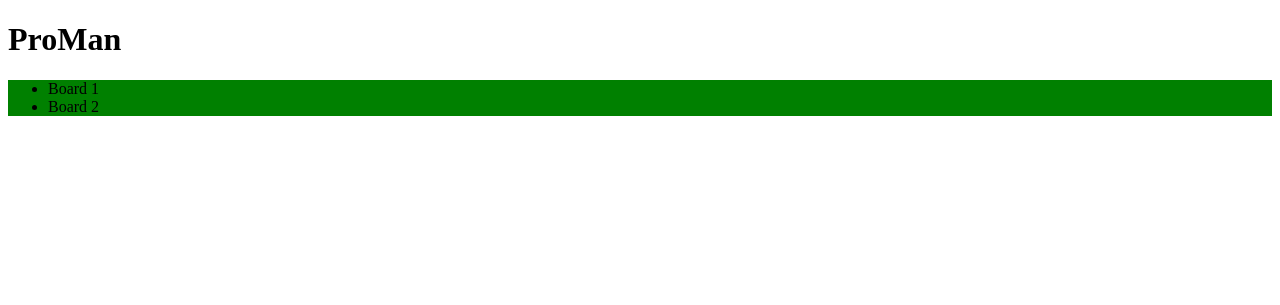
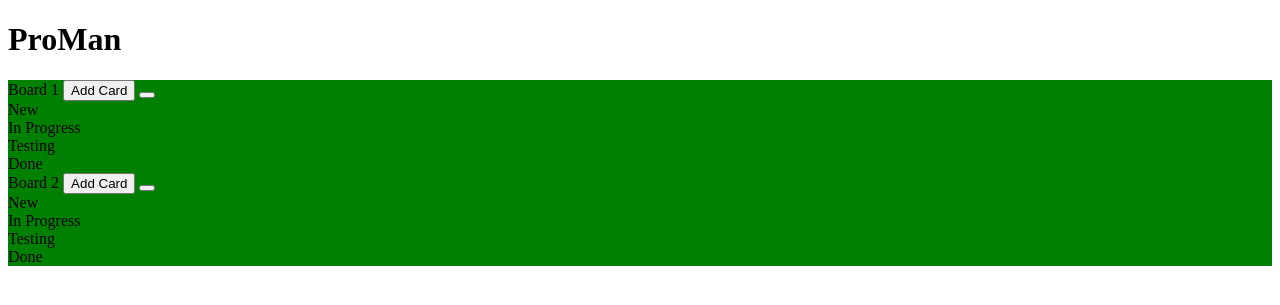
Before and after one commit to peterbarkoczi/Proman, a Flask app: page / in a window 1280 px wide. Shown: the top 305 px of the page. Run offline with Flask 2, Linux system fonts and the light colour scheme; parts of the project's set-up code (start-up, migrations or seed data) failed here and were passed over.

Commit message:
refactor showBoards

```diff
--- a/static/js/dom.js
+++ b/static/js/dom.js
@@ -33,22 +33,15 @@ export let dom = {
     showBoards: function (boards) {
         // shows boards appending them to #boards div
         // it adds necessary event listeners also
+        const template = document.querySelector('#board-template');
 
-        let boardList = '';
+        const boardsDiv = document.querySelector('#boards');
 
         for (let board of boards) {
-            boardList += `
-                <li>${board.title}</li>
-            `;
+            const clone = document.importNode(template.content, true);
+            clone.querySelector('.board-title').textContent = board.title;
+            boardsDiv.appendChild(clone);
         }
-
-        const outerHtml = `
-            <ul class="board-container">
-                ${boardList}
-            </ul>
-        `;
-
-        this._appendToElement(document.querySelector('#boards'), outerHtml);
     },
     loadCards: function (boardId) {
         // retrieves cards and makes showCards called
--- a/templates/index.html
+++ b/templates/index.html
@@ -7,9 +7,12 @@
     <title>ProMan</title>
 
     <link rel="shortcut icon" href="{{ url_for('static', filename='favicon/favicon.ico') }}">
-        <link rel="icon" type="image/png" sizes="32x32" href="{{ url_for('static', filename='favicon/favicon-32x32.png') }}">
-        <link rel="icon" type="image/png" sizes="96x96" href="{{ url_for('static', filename='favicon/favicon-96x96.png') }}">
-        <link rel="icon" type="image/png" sizes="16x16" href="{{ url_for('static', filename='favicon/favicon-16x16.png') }}">
+    <link rel="icon" type="image/png" sizes="32x32"
+          href="{{ url_for('static', filename='favicon/favicon-32x32.png') }}">
+    <link rel="icon" type="image/png" sizes="96x96"
+          href="{{ url_for('static', filename='favicon/favicon-96x96.png') }}">
+    <link rel="icon" type="image/png" sizes="16x16"
+          href="{{ url_for('static', filename='favicon/favicon-16x16.png') }}">
 
     <link rel="stylesheet" type="text/css" href="{{ url_for('static', filename='css/main.css') }}">
     <script type="module" src="{{ url_for('static', filename='js/main.js') }}" defer></script>
@@ -17,5 +20,31 @@
 <body>
 <h1>ProMan</h1>
 <div id="boards"><p id="loading">Boards are loading...</p></div>
+<template id="board-template">
+    <section class="board">
+        <div class="board-header"><span class="board-title"></span>
+            <button class="board-add">Add Card</button>
+            <button class="board-toggle"><i class="fas fa-chevron-down"></i></button>
+        </div>
+        <div class="board-columns">
+            <div class="board-column">
+                <div class="board-column-title">New</div>
+                <div class="board-column-content"></div>
+            </div>
+            <div class="board-column">
+                <div class="board-column-title">In Progress</div>
+                <div class="board-column-content"></div>
+            </div>
+            <div class="board-column">
+                <div class="board-column-title">Testing</div>
+                <div class="board-column-content"></div>
+            </div>
+            <div class="board-column">
+                <div class="board-column-title">Done</div>
+                <div class="board-column-content"></div>
+            </div>
+        </div>
+    </section>
+</template>
 </body>
 </html>
```
Lines whose indentation alone changed are shown as unchanged.
